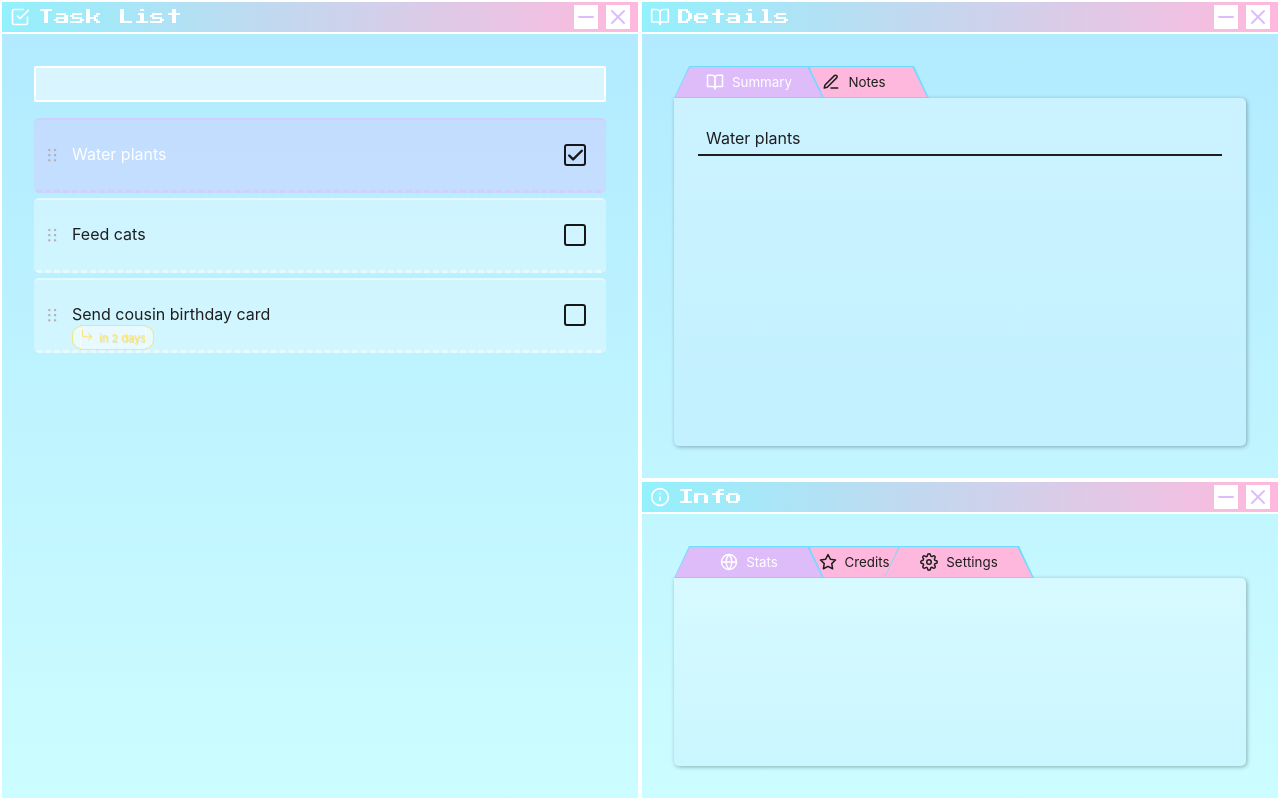
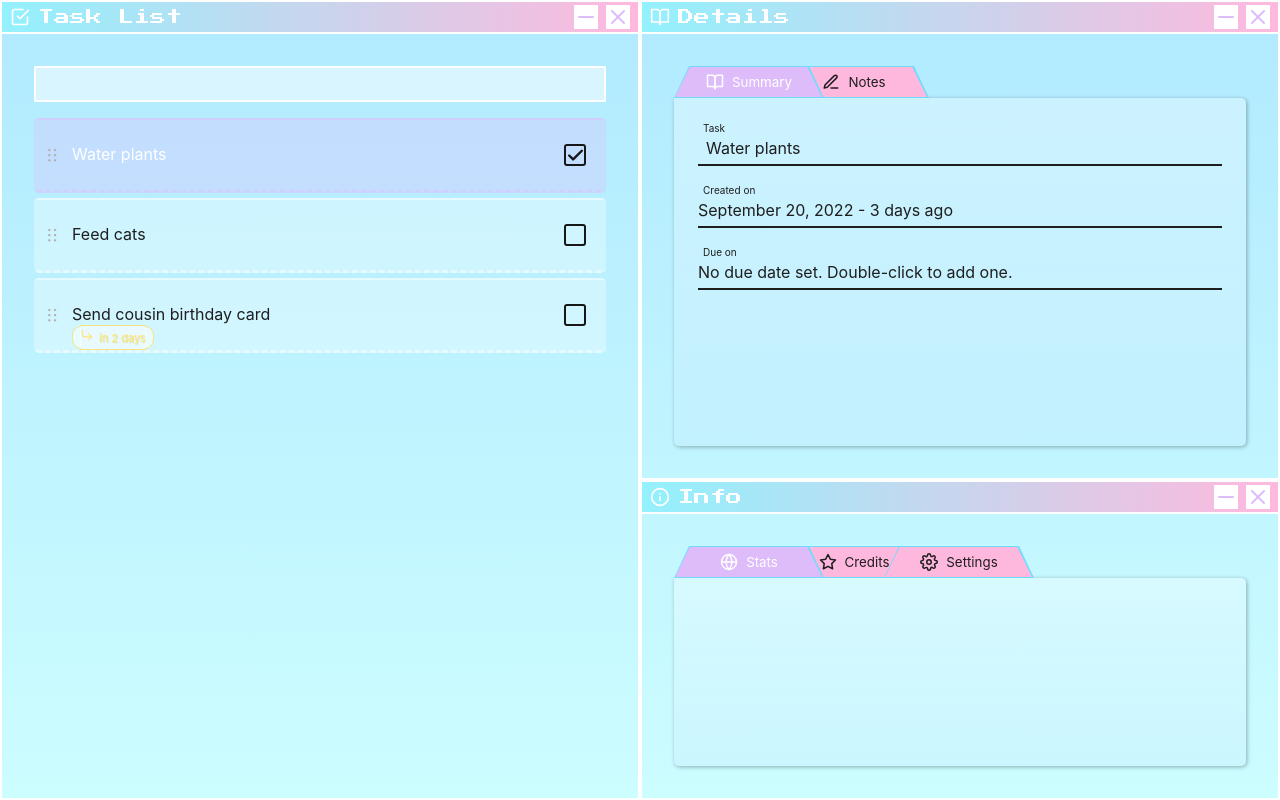
Before and after one commit to amiraine/todo, a React (Create React App) app: page / in a window 1280 px wide. Built offline with nearby package versions, Linux system fonts and the light colour scheme.

Commit message:
Update details

```diff
--- a/src/Details/Summary/index.tsx
+++ b/src/Details/Summary/index.tsx
@@ -1,3 +1,4 @@
+import moment from "moment";
 import React, { useEffect, useState } from "react";
 import { Save, Slash } from "react-feather";
 import { ListItem } from "../../types";
@@ -16,13 +17,13 @@ interface SummaryProps {
 }
 const Summary: React.FC<SummaryProps> = (props) => {
   const {
-    listItem: { value: title, id },
+    listItem: { value: title, id, created, due },
     handleSaveTitle,
   } = props;
 
   const [localTitle, setLocalTitle] = useState<string>("");
   const [editingTitle, setEditingTitle] = useState<boolean>(false);
-
+  const [editingDate, setEditingDate] = useState<boolean>(false);
   // helpers
 
   const updateLocalTitle = (event: React.ChangeEvent<HTMLInputElement>) => {
@@ -30,7 +31,7 @@ const Summary: React.FC<SummaryProps> = (props) => {
     setLocalTitle(value);
   };
 
-  const handleToggleTitleEdit = (event: React.MouseEvent) => {
+  const handleToggleTitleEdit = () => {
     if (!editingTitle) {
       const input = document.getElementById(id);
       if (!input) return;
@@ -38,7 +39,12 @@ const Summary: React.FC<SummaryProps> = (props) => {
       input.focus();
     } else {
       setEditingTitle(false);
+      setLocalTitle(title);
     }
+  };
+
+  const handleToggleDateEdit = () => {
+    setEditingDate(!editingDate);
   };
 
   const handleCancelEdit = () => {
@@ -50,10 +56,17 @@ const Summary: React.FC<SummaryProps> = (props) => {
     setLocalTitle(title);
   }, [title]);
 
+  const creationDate = `${moment(created).format("LL")} - ${moment(
+    created
+  ).fromNow()}`;
+  const dueDate = due
+    ? `${moment(created).format("LL")} - ${moment(due).fromNow()}`
+    : "No due date set. Double-click to add one.";
   // todo add tooltip component
+
   return (
     <Container>
-      <InfoLine onDoubleClick={handleToggleTitleEdit}>
+      <InfoLine onDoubleClick={handleToggleTitleEdit} label="Task">
         {editingTitle ? (
           <>
             <Input id={id} value={localTitle} onChange={updateLocalTitle} />
@@ -70,6 +83,10 @@ const Summary: React.FC<SummaryProps> = (props) => {
           <Title>{title}</Title>
         )}
       </InfoLine>
+      <InfoLine label="Created on">{creationDate}</InfoLine>
+      <InfoLine onDoubleClick={handleToggleDateEdit} label="Due on">
+        {dueDate}
+      </InfoLine>
     </Container>
   );
 };
--- a/src/Details/Summary/styled.ts
+++ b/src/Details/Summary/styled.ts
@@ -1,9 +1,6 @@
 import styled from "styled-components";
 
-export const Container = styled.div`
-  padding: 24px;
-`;
-export const InfoLine = styled.div`
+export const InfoLine = styled.div<{ label: string }>`
   width: 100%;
   box-sizing: border-box;
   border-bottom: 2px solid #1e1e1e;
@@ -12,6 +9,26 @@ export const InfoLine = styled.div`
   justify-content: space-between;
   align-items: center;
   height: 34px;
+  margin: 28px 0 0 0;
+  position: relative;
+
+  &:before {
+    position: absolute;
+    content: "${({ label }) => label}";
+    top: -10px;
+    font-size: 10px;
+    left: 5px;
+  }
+`;
+
+export const Container = styled.div`
+  padding: 24px;
+
+  ${InfoLine} {
+    &:first-of-type {
+      margin-top: 10px;
+    }
+  }
 `;
 
 export const Input = styled.input`
```
